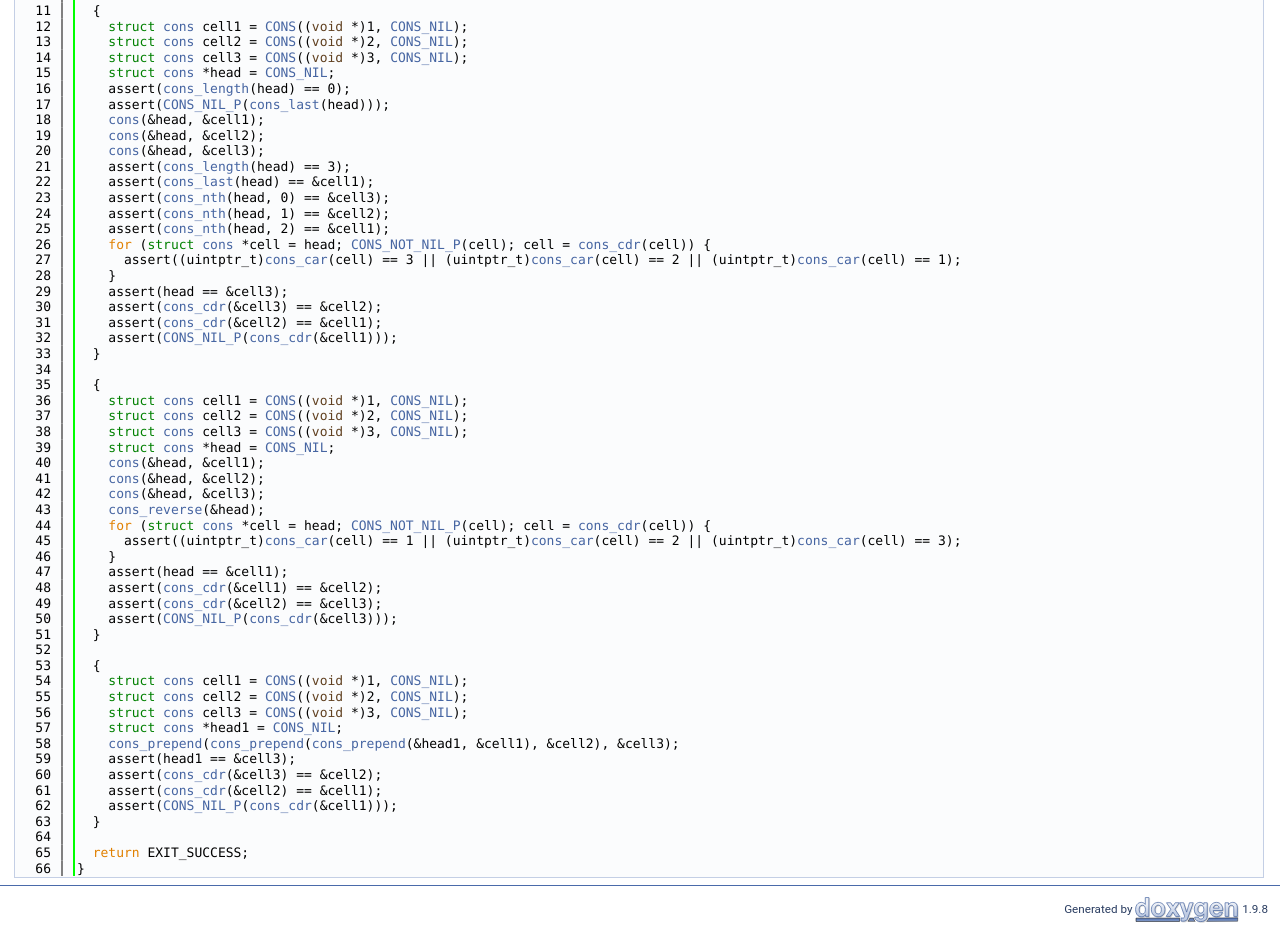
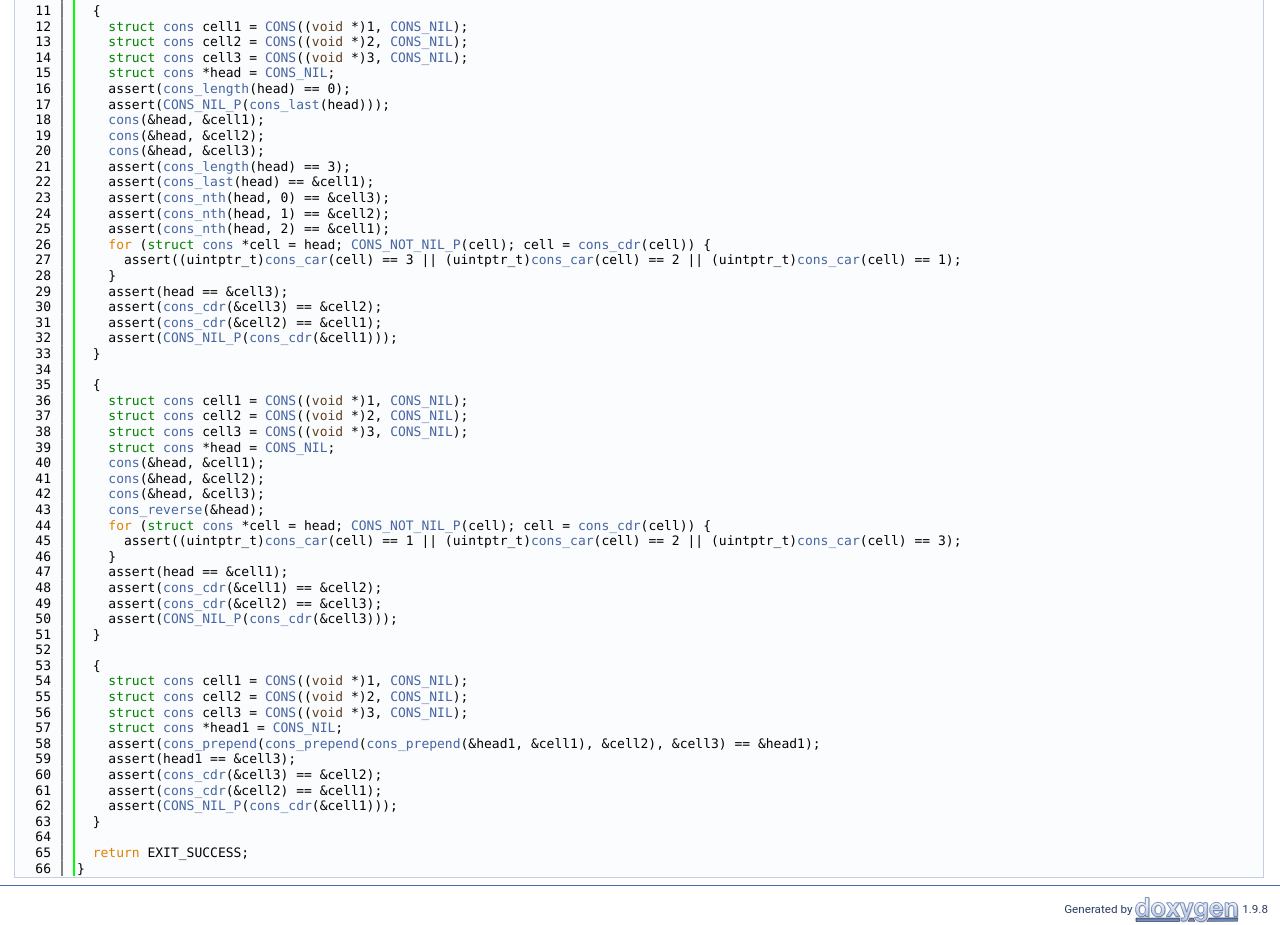
Before and after one commit to royratcliffe/cons, a plain HTML site: page test_2cons_8c_source.html in a window 1280 px wide. Shown: the part 348-1273 px from the top of the page. Drawn offline with nearby package versions, Linux system fonts and the light colour scheme; some packages are replaced by stand-ins of ours.

Commit message:
Deploying to gh-pages from @ royratcliffe/cons@86d593f4e70f4c3ea4eea8b64600892cdc85970a 🚀

```diff
--- a/test_2cons_8c_source.html
+++ b/test_2cons_8c_source.html
@@ -145,7 +145,7 @@ $(document).ready(function() { init_codefold(0); });
 <div class="line"><a id="l00055" name="l00055"></a><span class="lineno">   55</span>    <span class="keyword">struct </span><a class="code hl_struct" href="structcons.html">cons</a> cell2 = <a class="code hl_define" href="cons_8h.html#add3cd465bb5a172cb54bcab2f936a1bd">CONS</a>((<span class="keywordtype">void</span> *)2, <a class="code hl_define" href="cons_8h.html#a3da75391f439d089b6567ae4f973a8a7">CONS_NIL</a>);</div>
 <div class="line"><a id="l00056" name="l00056"></a><span class="lineno">   56</span>    <span class="keyword">struct </span><a class="code hl_struct" href="structcons.html">cons</a> cell3 = <a class="code hl_define" href="cons_8h.html#add3cd465bb5a172cb54bcab2f936a1bd">CONS</a>((<span class="keywordtype">void</span> *)3, <a class="code hl_define" href="cons_8h.html#a3da75391f439d089b6567ae4f973a8a7">CONS_NIL</a>);</div>
 <div class="line"><a id="l00057" name="l00057"></a><span class="lineno">   57</span>    <span class="keyword">struct </span><a class="code hl_struct" href="structcons.html">cons</a> *head1 = <a class="code hl_define" href="cons_8h.html#a3da75391f439d089b6567ae4f973a8a7">CONS_NIL</a>;</div>
-<div class="line"><a id="l00058" name="l00058"></a><span class="lineno">   58</span>    <a class="code hl_function" href="src_2cons_8c.html#ae8eb3985a3e746f3586a0f4651b35481">cons_prepend</a>(<a class="code hl_function" href="src_2cons_8c.html#ae8eb3985a3e746f3586a0f4651b35481">cons_prepend</a>(<a class="code hl_function" href="src_2cons_8c.html#ae8eb3985a3e746f3586a0f4651b35481">cons_prepend</a>(&amp;head1, &amp;cell1), &amp;cell2), &amp;cell3);</div>
+<div class="line"><a id="l00058" name="l00058"></a><span class="lineno">   58</span>    assert(<a class="code hl_function" href="src_2cons_8c.html#ae8eb3985a3e746f3586a0f4651b35481">cons_prepend</a>(<a class="code hl_function" href="src_2cons_8c.html#ae8eb3985a3e746f3586a0f4651b35481">cons_prepend</a>(<a class="code hl_function" href="src_2cons_8c.html#ae8eb3985a3e746f3586a0f4651b35481">cons_prepend</a>(&amp;head1, &amp;cell1), &amp;cell2), &amp;cell3) == &amp;head1);</div>
 <div class="line"><a id="l00059" name="l00059"></a><span class="lineno">   59</span>    assert(head1 == &amp;cell3);</div>
 <div class="line"><a id="l00060" name="l00060"></a><span class="lineno">   60</span>    assert(<a class="code hl_function" href="cons_8h.html#a10cda4b483e1965b6e1ec61e626562f5">cons_cdr</a>(&amp;cell3) == &amp;cell2);</div>
 <div class="line"><a id="l00061" name="l00061"></a><span class="lineno">   61</span>    assert(<a class="code hl_function" href="cons_8h.html#a10cda4b483e1965b6e1ec61e626562f5">cons_cdr</a>(&amp;cell2) == &amp;cell1);</div>
```
